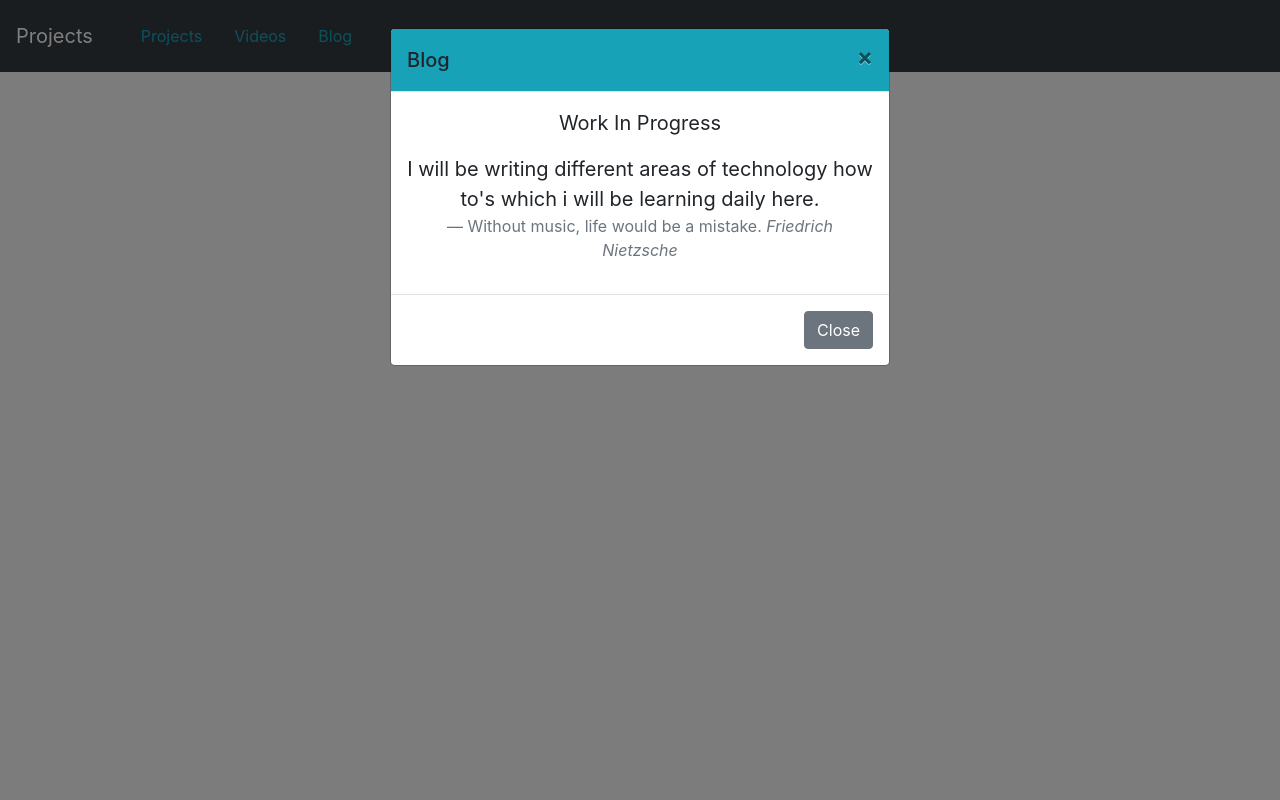
After one commit to carthick/Karthik-portfolio, a Django app: template templates/base.html in a window 1280 px wide, after a click on "Blog". The commit adds this page. Run offline with Django 3.2, Linux system fonts and the light colour scheme; the template is opened without the code that fills it, so the values that code supplies are empty; some libraries are stand-ins or nearby versions.

Commit message:
nice user interface

```diff
--- a/portfolio/settings.py
+++ b/portfolio/settings.py
@@ -56,7 +56,7 @@ ROOT_URLCONF = 'portfolio.urls'
 TEMPLATES = [
     {
         'BACKEND': 'django.template.backends.django.DjangoTemplates',
-        'DIRS': [],
+        'DIRS': [(os.path.join(BASE_DIR,'templates')),],
         'APP_DIRS': True,
         'OPTIONS': {
             'context_processors': [
@@ -122,3 +122,5 @@ USE_TZ = True
 STATIC_URL = '/static/'
 MEDIA_URL = '/media/'
 MEDIA_ROOT = os.path.join(BASE_DIR, 'media/')
+
+CRISPY_TEMPLATE_PACK = 'bootstrap4'
--- a/projects/urls.py
+++ b/projects/urls.py
@@ -2,5 +2,5 @@ from django.urls import path, include
 from projects import views
 
 urlpatterns = [
-    path('', views.all_projects),
+    path('', views.all_projects,name='all_projects'),
 ]
--- /dev/null
+++ b/templates/base.html
@@ -0,0 +1,90 @@
+<!doctype html>
+{% load static %}
+<html lang="en">
+  <head>
+    <!-- Required meta tags -->
+    <meta charset="utf-8">
+    <meta name="viewport" content="width=device-width, initial-scale=1, shrink-to-fit=no">
+
+    <!-- Bootstrap CSS -->
+    <link rel="stylesheet" href="https://stackpath.bootstrapcdn.com/bootstrap/4.4.1/css/bootstrap.min.css" integrity="sha384-Vkoo8x4CGsO3+Hhxv8T/Q5PaXtkKtu6ug5TOeNV6gBiFeWPGFN9MuhOf23Q9Ifjh" crossorigin="anonymous">
+    <link rel="icon" href="{% static 'images/favicon.ico'%}" type="img/gif" sizes="16*16">
+
+    {% block title %}
+    {% endblock title %}
+    <nav class="navbar navbar-expand-lg navbar-dark bg-dark">
+      <a class="navbar-brand" href="{% url 'all_projects' %}">Projects</a>
+      <button class="navbar-toggler" type="button" data-toggle="collapse" data-target="#navbarNav" aria-controls="navbarNav" aria-expanded="false" aria-label="Toggle navigation">
+          <span class="navbar-toggler-icon"></span>
+      </button>
+      <div class="collapse navbar-collapse" id="navbarNav">
+        <div class="navbar">
+          <a class="nav-link nav-item text-info" href="{% url 'all_projects' %}">Projects</a>
+          <a class="nav-link nav-item text-info"  data-toggle="modal" data-target="#videoModal" href="">Videos</a>
+          <a class="nav-link nav-item text-info" data-toggle="modal" data-target="#blogModal"  href="">Blog</a>
+        </div>
+      </div>
+    </nav>
+    <div class="modal" id="blogModal" tabindex="-1" role="dialog" aria-labelledby="blogModalLabel" aria-hidden="true">
+        <div class="modal-dialog" role="document">
+            <div class="modal-content">
+            <div class="modal-header bg-info">
+                <h5 class="modal-title" id="blogModalLabel">Blog</h5>
+                <button type="button" class="close" data-dismiss="modal" aria-label="Close">
+                <span aria-hidden="true">&times;</span>
+                </button>
+            </div>
+            <div class="modal-body">
+                <blockquote class="blockquote text-center">
+                    Work In Progress
+                </blockquote>
+                <blockquote class="blockquote text-center">
+                    <p class="mb-0">I will be writing different areas of technology
+                how to's which i will be learning daily here.</p>
+                    <footer class="blockquote-footer">Without music, life would be a mistake. <cite title="Source Title">Friedrich Nietzsche</cite></footer>
+                </blockquote>
+            </div>
+            <div class="modal-footer">
+                <button type="button" class="btn btn-secondary" data-dismiss="modal">Close</button>
+            </div>
+            </div>
+        </div>
+    </div>
+    <div class="modal" id="videoModal" tabindex="-1" role="dialog" aria-labelledby="videoModalLabel" aria-hidden="true">
+        <div class="modal-dialog" role="document">
+            <div class="modal-content">
+            <div class="modal-header bg-info">
+                <h5 class="modal-title" id="videoModalLabel">Videos</h5>
+                <button type="button" class="close" data-dismiss="modal" aria-label="Close">
+                <span aria-hidden="true">&times;</span>
+                </button>
+            </div>
+            <div class="modal-body">
+                <blockquote class="blockquote text-center">
+                    Work In Progress
+                </blockquote>
+                <blockquote class="blockquote text-center">
+                    <p class="mb-0">I am creating a lot of videos where anyone can go and learn
+                        how the technology works.
+                        There is no specific area where i will be touching but specifically i will be
+                        projecting the how to's for the web applications.</p>
+                    <footer class="blockquote-footer">The man who does not value himself, cannot value anything or anyone. <cite title="Source Title">Ayn Rand</cite></footer>
+                </blockquote>
+            </div>
+            <div class="modal-footer">
+                <button type="button" class="btn btn-secondary" data-dismiss="modal">Close</button>
+            </div>
+            </div>
+        </div>
+    </div>
+  </head>
+  <body class="bg-light">
+    {% block content %}
+    {% endblock content %}
+    <!-- Optional JavaScript -->
+    <!-- jQuery first, then Popper.js, then Bootstrap JS -->
+    <script src="https://code.jquery.com/jquery-3.4.1.slim.min.js" integrity="sha384-J6qa4849blE2+poT4WnyKhv5vZF5SrPo0iEjwBvKU7imGFAV0wwj1yYfoRSJoZ+n" crossorigin="anonymous"></script>
+    <script src="https://cdn.jsdelivr.net/npm/popper.js@1.16.0/dist/umd/popper.min.js" integrity="sha384-Q6E9RHvbIyZFJoft+2mJbHaEWldlvI9IOYy5n3zV9zzTtmI3UksdQRVvoxMfooAo" crossorigin="anonymous"></script>
+    <script src="https://stackpath.bootstrapcdn.com/bootstrap/4.4.1/js/bootstrap.min.js" integrity="sha384-wfSDF2E50Y2D1uUdj0O3uMBJnjuUD4Ih7YwaYd1iqfktj0Uod8GCExl3Og8ifwB6" crossorigin="anonymous"></script>
+  </body>
+</html>
```
Also changed, not shown: projects/templates/projects/all_projects.html (+18 -11 lines), media/media/project_imgs/2020/09/08/markus-spiske-3Tf1J8q9bBA-unsplash.jpg (added).
